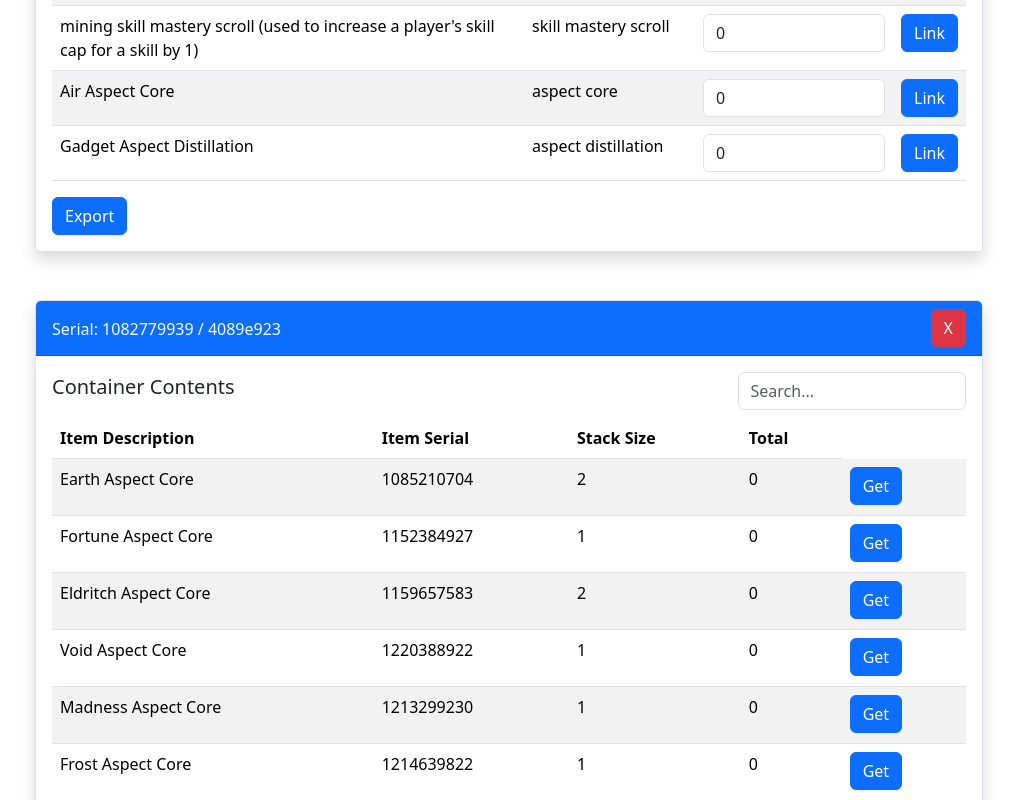
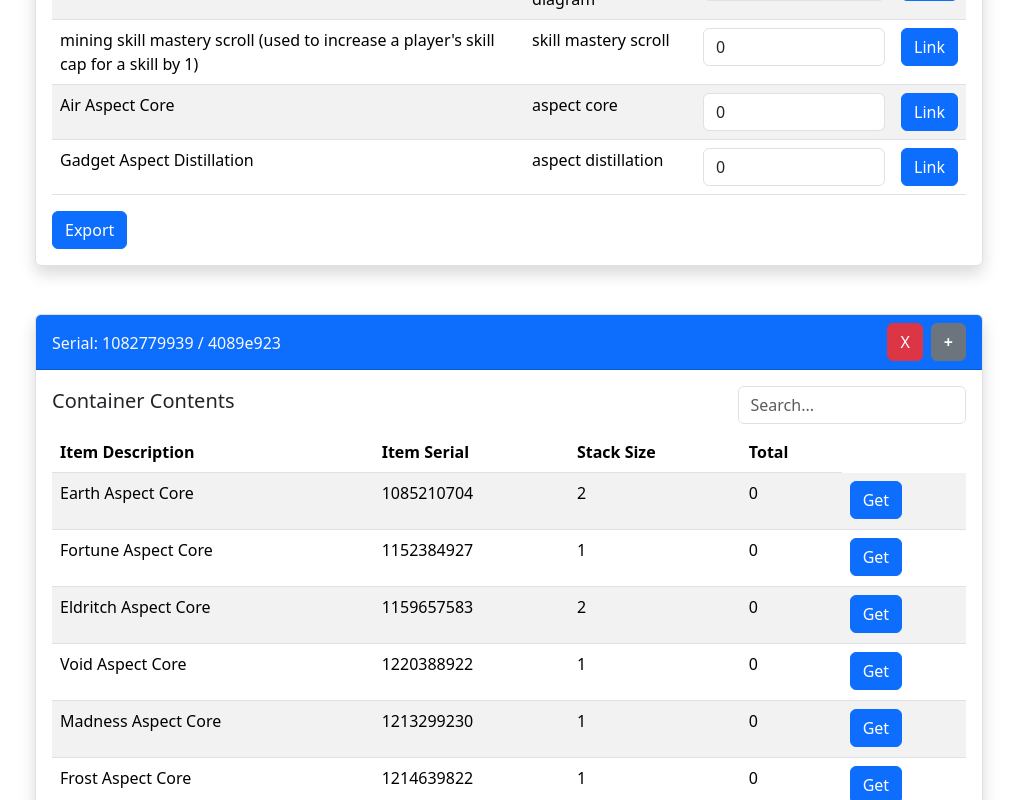
Before and after one commit to grant-pie/ultimate-outlander, a Vue app: page / in a window 1280 px wide. Shown: the part 2990-3790 px from the top of the page, without its empty margins (131-1148 px from the left). Built offline with nearby package versions, Linux system fonts and the light colour scheme.

Commit message:
minimizable tables

```diff
--- a/src/App.vue
+++ b/src/App.vue
@@ -13,6 +13,7 @@ const msg = ref('');
 const items = ref([]);
 const containers = ref([]);
 
+const minimizeItemsTable = ref(false);
 const testJournal = `[03/14/2025 07:23]  System: WorldMap loading...
 [03/14/2025 07:23]  System: Loading WorldMap markers..
 [03/14/2025 07:23]  System: ..userMarkers.usr (25)
@@ -230,7 +231,6 @@ const testJournal = `[03/14/2025 07:23]  System: WorldMap loading...
 [03/14/2025 07:25]  [Razor]: Ignore List cleared
 [03/14/2025 07:25]  [Razor]: Cataloguing done.
 `;
-
 
 
 /*  Parsing  */
@@ -480,7 +480,8 @@ function parseInput () {
            id: parseId(chestLog),
            date_updated: parseContainerDate(chestLog),
            time_updated: parseContainerTime(chestLog),
-           contents: contents
+           contents: contents,
+           show: true
        }
 
        containers.value.push(container);
@@ -676,19 +677,24 @@ onMounted(() => {
     >
 
     <div class="col-12">
-
-
-      <Card
-      cardHeader="Items"
-      >
-
-        <ItemsTable
+      <div class="card border shadow">
+        <div class="card-header d-flex justify-content-between text-light bg-primary">
+          <p class="mb-0">Item Prices</p>
+          <button
+          class="btn btn-secondary"
+          @click="minimizeItemsTable=!minimizeItemsTable"
+          ><strong>{{ minimizeItemsTable ? '+' : '-' }}</strong></button>
+        </div>
+        <div class="card-body">
+          <ItemsTable
         :items="items"
+        v-show="!minimizeItemsTable"
         />
 
-        <button v-show="items.length > 1" type="button" class="btn btn-primary" @click="downloadJSON(items, 'items.json')">Export</button>
-
-      </Card>
+        <button
+        v-show="items.length > 1 && !minimizeItemsTable" type="button" class="btn btn-primary" @click="downloadJSON(items, 'items.json')">Export</button>
+        </div>
+      </div>
 
     </div>
 
@@ -703,18 +709,25 @@ onMounted(() => {
 
         <div class="card border shadow">
 
-          <div class="d-flex justify-content-between card-header text-light bg-primary">
+          <div class="d-flex card-header text-light bg-primary">
             <p class="mb-0 mt-2">Serial: {{ container.id + ' / ' + parseInt(container.id).toString(16) }}</p>
             <button
-            class="btn btn-danger "
+            class="btn btn-danger ms-auto"
             @click="removeContainer(container.id)"
             > X </button>
+            <button
+            class="btn btn-secondary ms-2"
+            @click="container.show = !container.show"
+            ><strong>{{ container.show ? '+' : '-' }}</strong></button>
           </div>
 
-          <div class="card-body">
+          <div class="card-body"
+               v-show="container.show"
+          >
             <ContainerContentsTable
               :containerID="container.id"
               :containerContents="container.contents"
+
             />
           </div>
 
--- a/src/components/ItemsTable.vue
+++ b/src/components/ItemsTable.vue
@@ -68,6 +68,7 @@ export default {
   data() {
     return {
       searchQuery: "", // Holds the search input value
+
     };
   },
   computed: {
```
